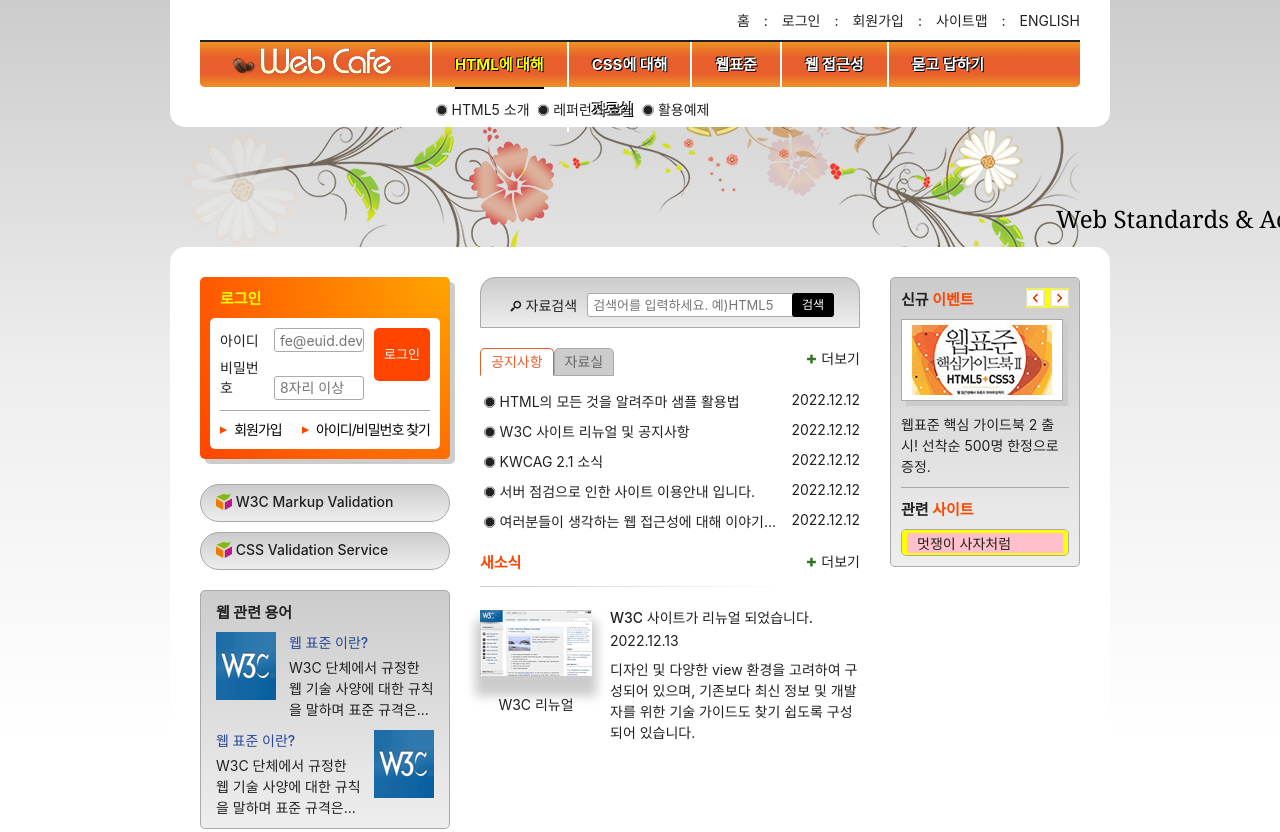
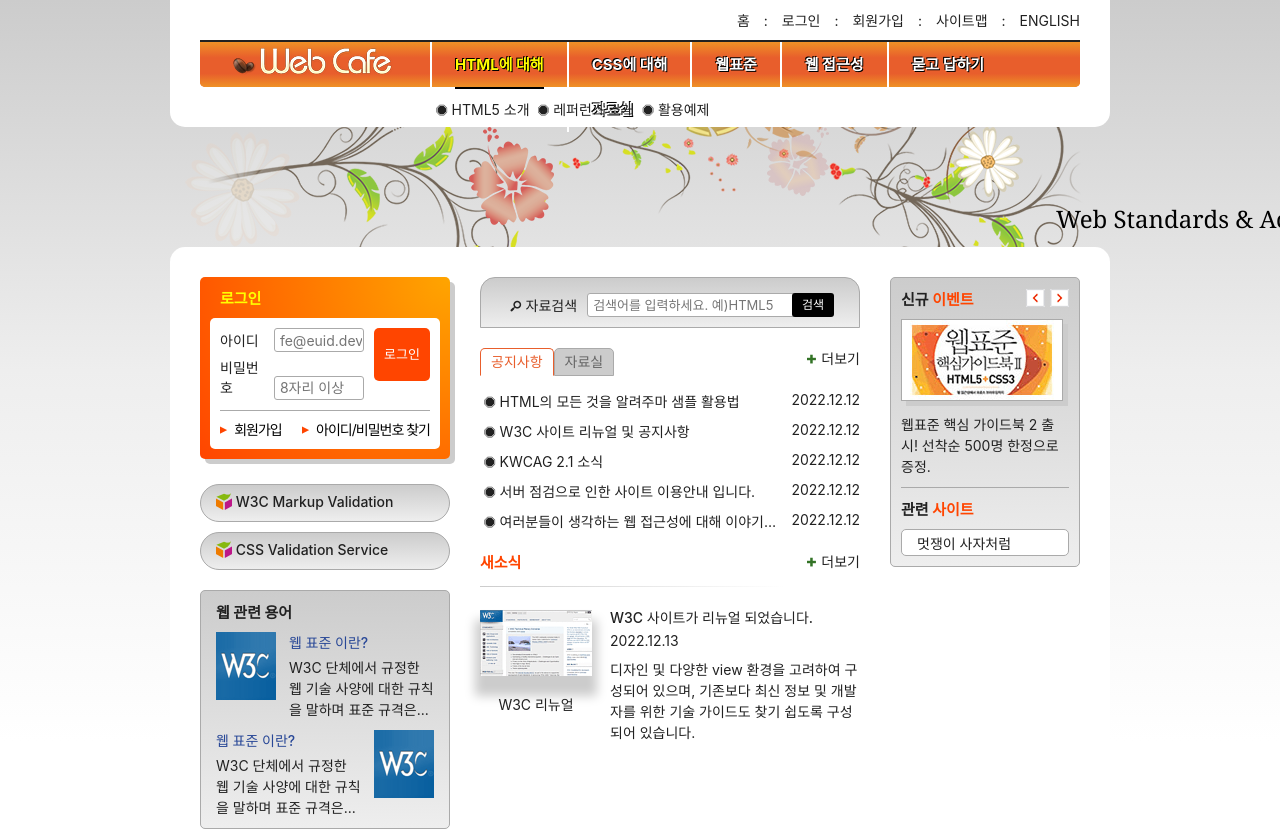
Before and after one commit to wjdgh4058/HTML5, a plain HTML site: page index.html in a window 1280 px wide. Shown: the top 832 px of the page. Drawn offline with Linux system fonts and the light colour scheme; a web font is replaced by a local one.

```diff
--- a/styles/style.css
+++ b/styles/style.css
@@ -698,7 +698,6 @@
 }
 
 .event-button-wrapper {
-  background-color: yellow;
   height: 20px;
   overflow: hidden;
   display: flex;
@@ -756,7 +755,6 @@
 }
 
 .related-list li {
-  background-color: yellow;
   height: 25px;
   display: flex;
   flex-flow: row nowrap;
@@ -765,7 +763,6 @@
 }
 
 .related-list a {
-  background-color: pink;
   flex-grow: 1;
   padding: 0 10px;
 }
```
